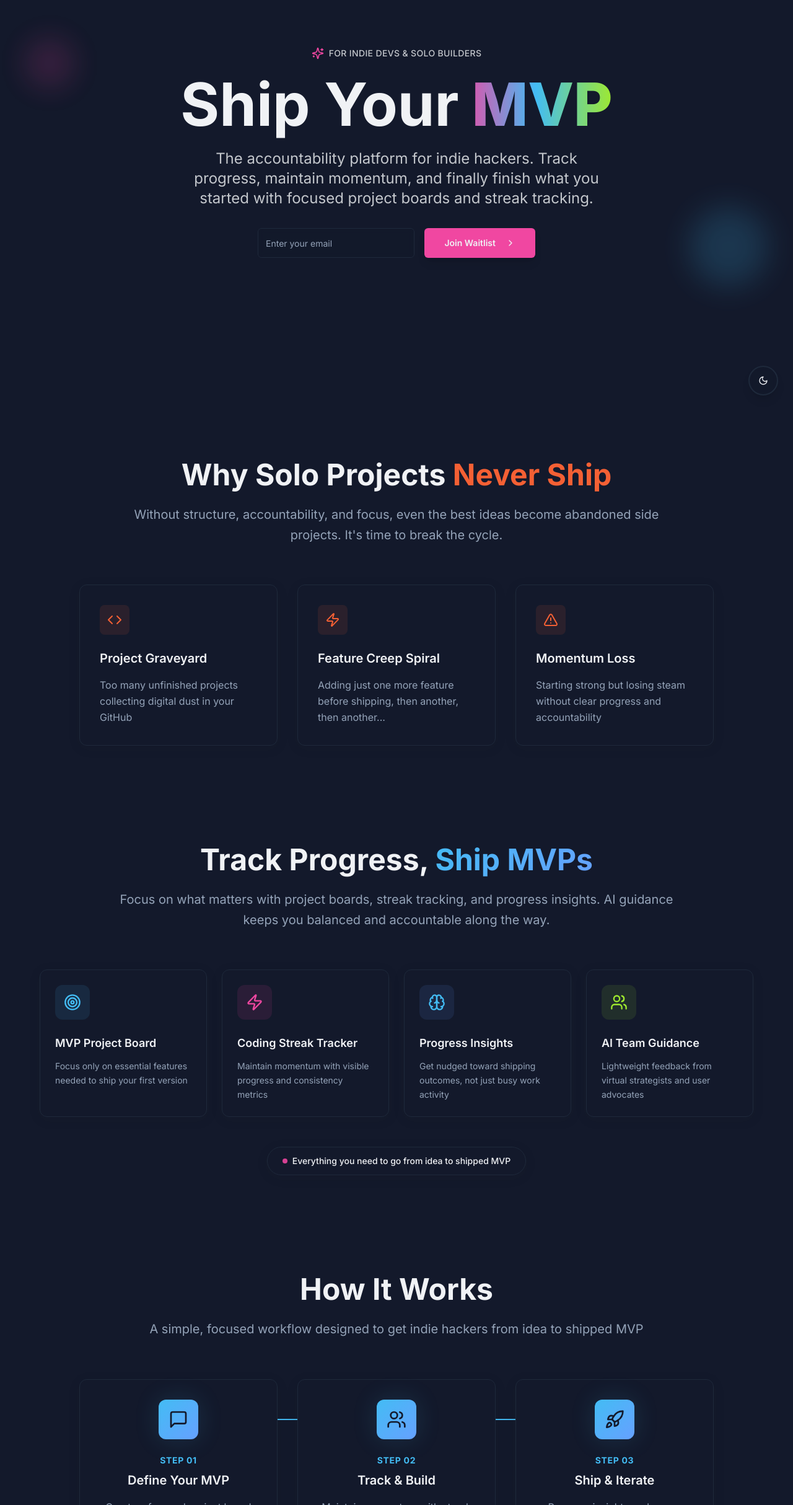
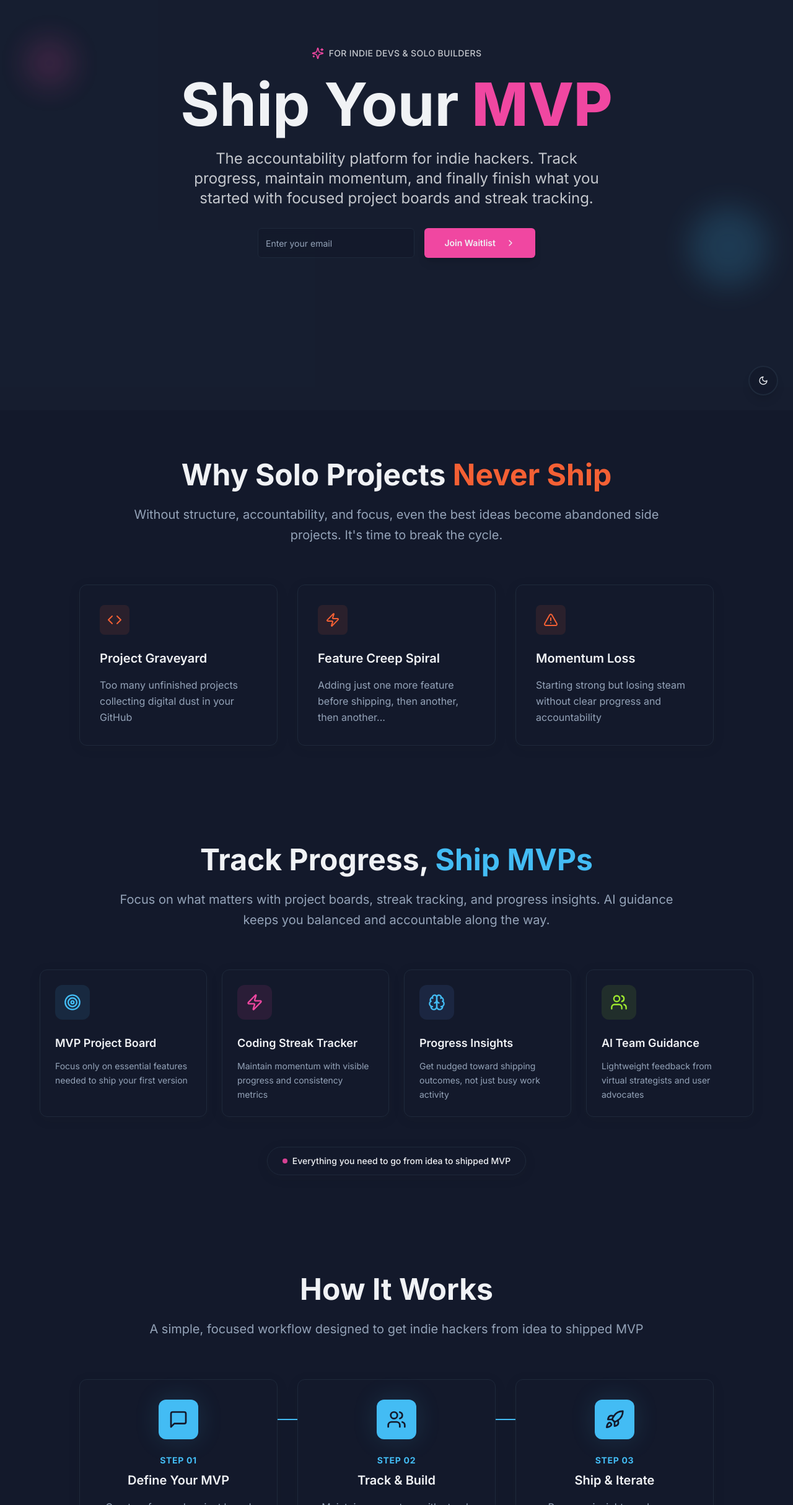
Before and after one commit to FlipperLabs/mvpeeps-landing-page, a React (Vite) app: page / in a window 1280 px wide. Shown: the part 138-2566 px from the top of the page at 62% size. Built offline with nearby package versions, Linux system fonts and the light colour scheme; the HTML template or start-up script is replaced by a standard one.

Commit message:
Refactor: Remove gradients, use solid colors

```diff
--- a/src/components/Benefits.tsx
+++ b/src/components/Benefits.tsx
@@ -30,7 +30,7 @@ const Benefits = () => {
         <div className="max-w-4xl mx-auto text-center mb-16">
           <h2 className="text-3xl md:text-5xl font-bold text-foreground mb-6">
             From Ideas to
-            <span className="bg-gradient-accent bg-clip-text text-transparent"> Shipped MVPs</span>
+            <span className="text-accent"> Shipped MVPs</span>
           </h2>
           <p className="text-xl text-muted-foreground leading-relaxed">
             Finally finish what you start with accountability, focus, and momentum tracking
@@ -40,7 +40,7 @@ const Benefits = () => {
         <div className="grid md:grid-cols-2 gap-8 max-w-4xl mx-auto">
           {benefits.map((benefit, index) => (
             <div key={index} className="flex items-start gap-6 bg-card rounded-xl p-8 shadow-card border border-border hover:shadow-lg transition-all hover:-translate-y-1">
-              <div className="w-12 h-12 bg-gradient-hero rounded-lg flex items-center justify-center flex-shrink-0">
+              <div className="w-12 h-12 bg-primary rounded-lg flex items-center justify-center flex-shrink-0">
                 <benefit.icon className="w-6 h-6 text-primary-foreground" />
               </div>
               <div>
--- a/src/components/FinalCTA.tsx
+++ b/src/components/FinalCTA.tsx
@@ -40,7 +40,7 @@ const FinalCTA = () => {
     }
   };
   return <section className="py-20 bg-background relative overflow-hidden">
-      <div className="absolute inset-0 bg-[var(--gradient-subtle)] opacity-30" />
+      <div className="absolute inset-0 bg-muted/30" />
       <div className="relative container mx-auto px-4 text-center">
         <div className="max-w-3xl mx-auto">
           <div className="flex items-center justify-center gap-2 mb-6">
@@ -51,7 +51,7 @@ const FinalCTA = () => {
           </div>
 
           <h2 className="text-4xl sm:text-5xl md:text-6xl lg:text-7xl font-bold text-foreground mb-8 leading-[1.2] pb-2 sm:whitespace-nowrap">
-            Don't just code. <span className="bg-gradient-to-r from-accent via-primary to-secondary bg-clip-text text-transparent font-extrabold">Finish.</span>
+            Don't just code. <span className="text-accent font-extrabold">Finish.</span>
           </h2>
 
           <p className="text-xl text-foreground/80 mb-8 leading-relaxed">Get accountability, focus, and momentum to go from idea to shipped product.</p>
--- a/src/components/Hero.tsx
+++ b/src/components/Hero.tsx
@@ -41,7 +41,7 @@ const Hero = () => {
 
   return (
     <section className="relative overflow-hidden bg-background min-h-screen flex items-center">
-      <div className="absolute inset-0 bg-[var(--gradient-subtle)] opacity-30" />
+      <div className="absolute inset-0 bg-muted/30" />
       <div className="relative container mx-auto px-4 text-center">
         <div className="max-w-4xl mx-auto">
           <div className="flex items-center justify-center gap-2 mb-6">
@@ -53,7 +53,7 @@ const Hero = () => {
 
           <h1 className="text-5xl sm:text-6xl md:text-7xl lg:text-8xl font-bold text-foreground mb-6 leading-tight px-4">
             Ship Your
-            <span className="bg-gradient-to-r from-accent via-primary to-secondary bg-clip-text text-transparent font-extrabold"> MVP</span>
+            <span className="text-accent font-extrabold"> MVP</span>
           </h1>
 
           <p className="text-xl md:text-2xl text-foreground/80 mb-8 max-w-2xl mx-auto leading-relaxed">
--- a/src/components/HowItWorks.tsx
+++ b/src/components/HowItWorks.tsx
@@ -40,11 +40,11 @@ const HowItWorks = () => {
               <div key={index} className="relative">
                 {/* Connection line */}
                 {index < steps.length - 1 && (
-                  <div className="hidden md:block absolute top-16 left-full w-full h-0.5 bg-gradient-to-r from-primary to-primary/20 z-0" />
+                  <div className="hidden md:block absolute top-16 left-full w-full h-0.5 bg-primary z-0" />
                 )}
 
                 <div className="relative bg-card rounded-xl p-8 shadow-card border border-border hover:shadow-lg transition-shadow text-center">
-                  <div className="w-16 h-16 bg-gradient-hero rounded-xl flex items-center justify-center mx-auto mb-6 shadow-glow">
+                  <div className="w-16 h-16 bg-primary rounded-xl flex items-center justify-center mx-auto mb-6 shadow-glow">
                     <step.icon className="w-8 h-8 text-primary-foreground" />
                   </div>
 
--- a/src/components/SolutionSection.tsx
+++ b/src/components/SolutionSection.tsx
@@ -34,7 +34,7 @@ const SolutionSection = () => {
         <div className="max-w-4xl mx-auto text-center mb-16">
           <h2 className="text-3xl md:text-5xl font-bold text-foreground mb-6">
             Track Progress,
-            <span className="bg-gradient-hero bg-clip-text text-transparent"> Ship MVPs</span>
+            <span className="text-primary"> Ship MVPs</span>
           </h2>
           <p className="text-xl text-muted-foreground leading-relaxed">
             Focus on what matters with project boards, streak tracking, and progress insights.
--- a/src/components/Testimonials.tsx
+++ b/src/components/Testimonials.tsx
@@ -50,7 +50,7 @@ const Testimonials = () => {
               </p>
 
               <div className="flex items-center gap-3">
-                <div className="w-10 h-10 bg-gradient-hero rounded-full flex items-center justify-center">
+                <div className="w-10 h-10 bg-primary rounded-full flex items-center justify-center">
                   <span className="text-sm font-semibold text-primary-foreground">
                     {testimonial.name.split(' ').map(n => n[0]).join('')}
                   </span>
--- a/src/index.css
+++ b/src/index.css
@@ -41,11 +41,6 @@ All colors MUST be HSL.
     --border: 220 13% 91%;
     --input: 220 13% 91%;
     --ring: 217 91% 60%;
-
-    /* Gradients */
-    --gradient-hero: linear-gradient(135deg, hsl(var(--primary)), hsl(var(--primary-glow)));
-    --gradient-accent: linear-gradient(135deg, hsl(var(--accent)), hsl(var(--accent-glow)));
-    --gradient-subtle: linear-gradient(180deg, hsl(var(--background)), hsl(var(--muted) / 0.3));
 
     /* Shadows */
     --shadow-glow: 0 0 40px hsl(var(--primary) / 0.15);
```
